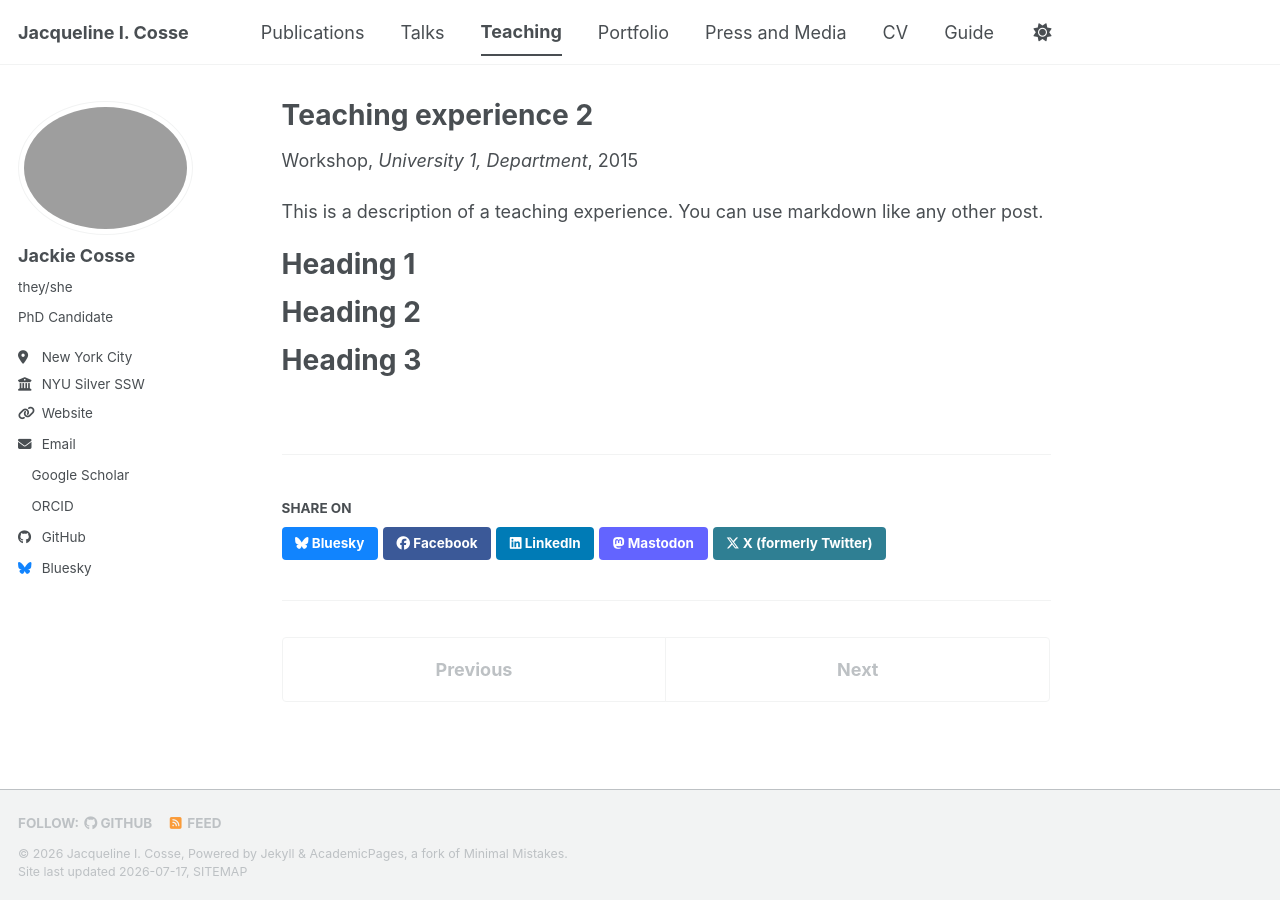
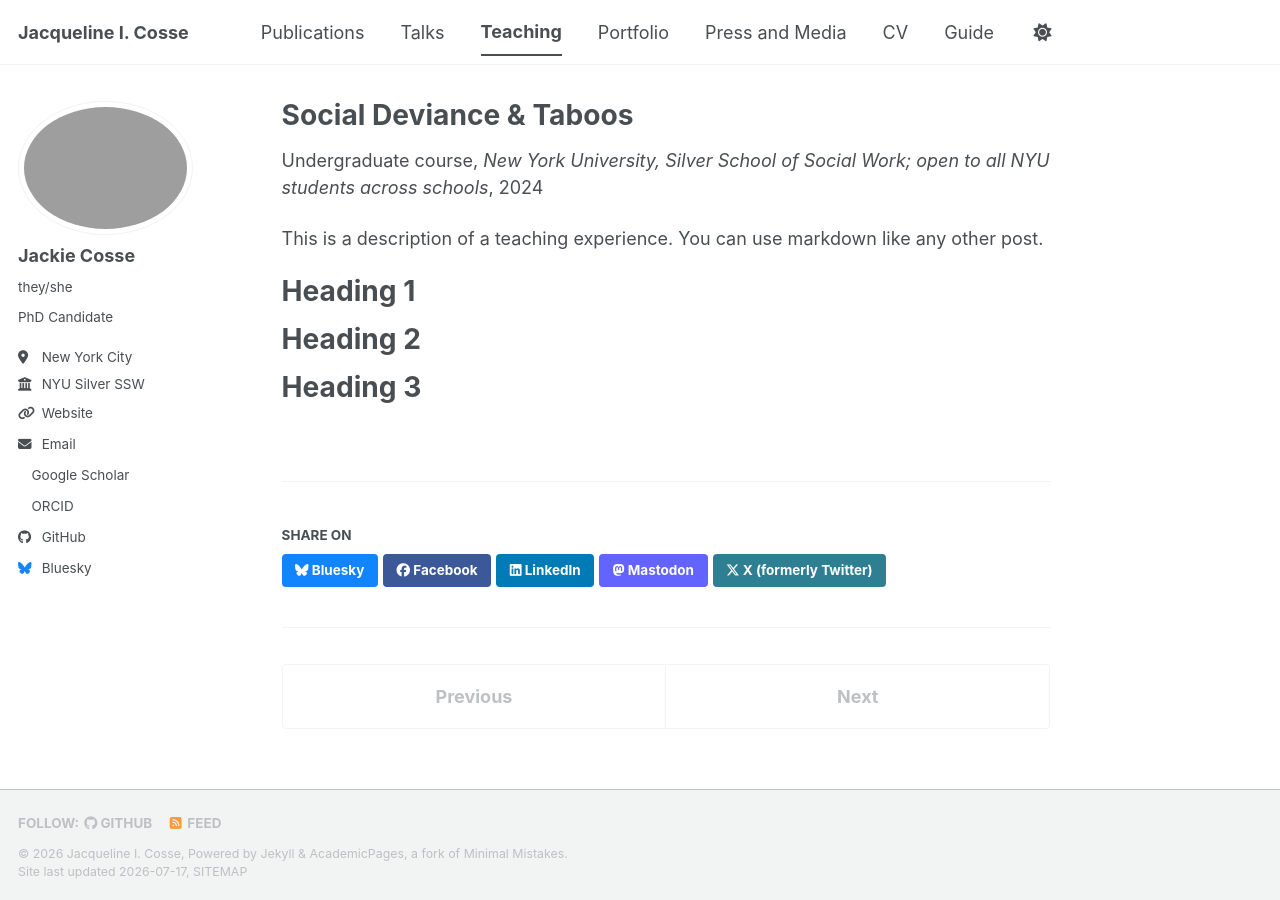
Before and after one commit to jackiecosse/jackiecosse.com, a Jekyll site: the page built from _teaching/2015-spring-teaching-2.md, in a window 1280 px wide. Built offline with Jekyll 4.4.1, drawn with Linux system fonts in a browser that asks for light colours; a style sheet for code colours, icons or effects is not loaded.

Commit message:
Update SDT-spring-teaching.md

```diff
--- a/_teaching/2015-spring-teaching-2.md
+++ b/_teaching/2015-spring-teaching-2.md
@@ -1,11 +1,11 @@
 ---
-title: "Teaching experience 2"
+title: "Social Deviance & Taboos"
 collection: teaching
-type: "Workshop"
-permalink: /teaching/2015-spring-teaching-1
-venue: "University 1, Department"
-date: 2015-01-01
-location: "City, Country"
+type: "Undergraduate course"
+permalink: /teaching/2024-social-deviances
+venue: "New York University, Silver School of Social Work; open to all NYU students across schools"
+date: 2024-01-01
+location: "New York, NY"
 ---
 
 This is a description of a teaching experience. You can use markdown like any other post.
```
